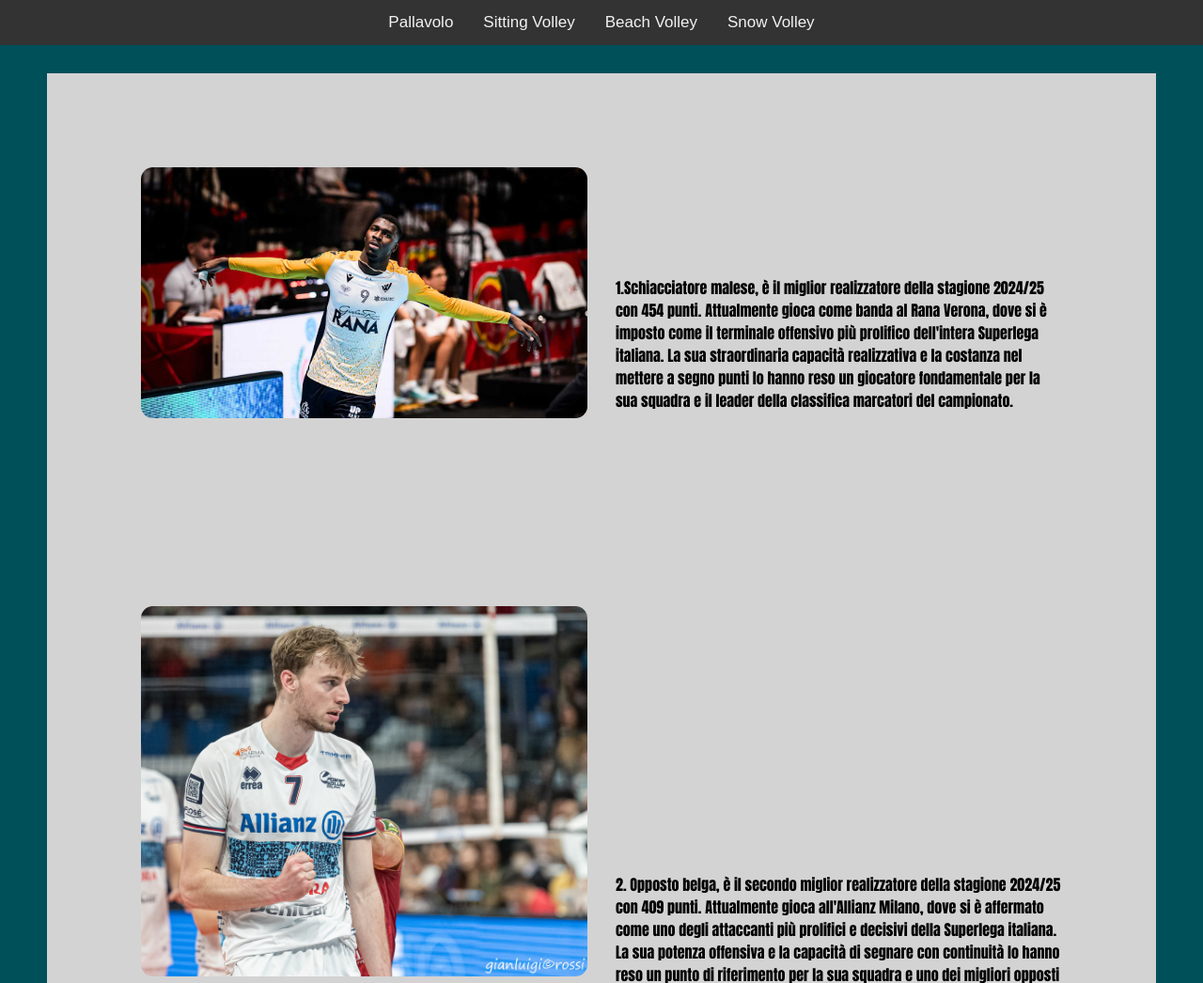
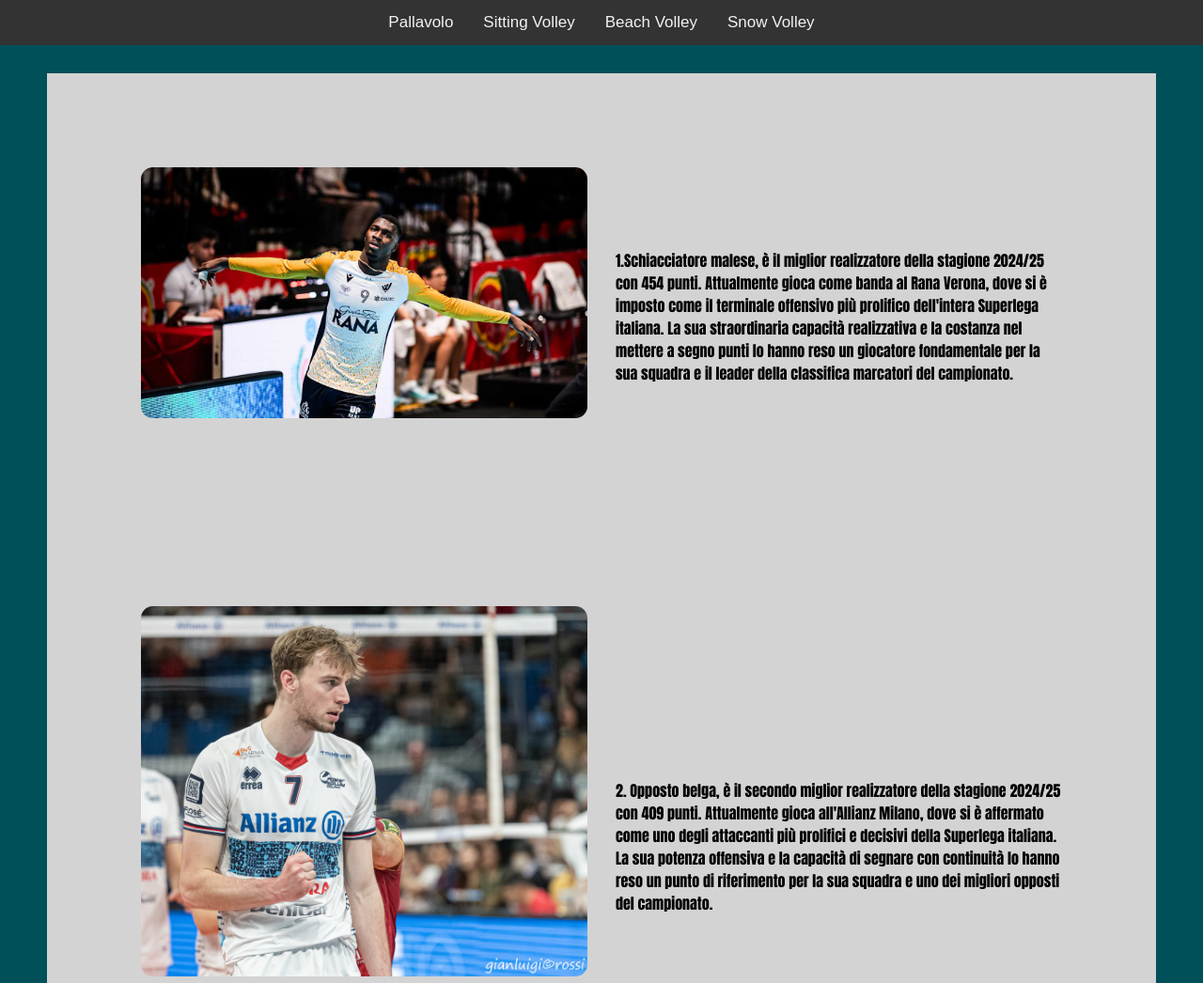
Before and after one commit to DBertezzolo/.github.io, a plain HTML site: page migliori_realizzatori.html in a window 1280 px wide. Shown: the top 1046 px of the page at 94% size. Drawn offline with Linux system fonts and the light colour scheme.

Commit message:
Change padding-top to percentage for text elements
Adjusted padding for text elements to use percentage values.

```diff
--- a/style.css
+++ b/style.css
@@ -174,25 +174,25 @@ body{
 
 #text {
   text-align: left;
-  padding-top: 100px;
+  padding-top: 15%;
   font-family:Impact, Haettenschweiler, 'Arial Narrow Bold', sans-serif;
 }
 
 #text_2 {
   text-align: left;
-  padding-top: 100%;
+  padding-top: 85%;
   font-family:Impact, Haettenschweiler, 'Arial Narrow Bold', sans-serif;
 }
 
 #text_3 {
   text-align: left;
-  padding-top: 100%;
+  padding-top: 90%;
   font-family:Impact, Haettenschweiler, 'Arial Narrow Bold', sans-serif;
 }
 
 #text_4 {
   text-align: left;
-  padding-top: 90%;
+  padding-top: 80%;
   font-family:Impact, Haettenschweiler, 'Arial Narrow Bold', sans-serif;
 }
 
```
